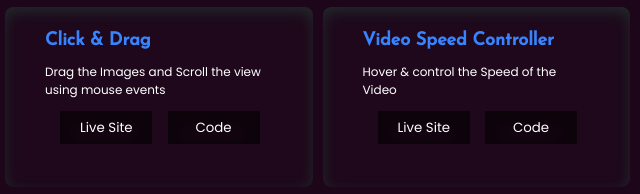
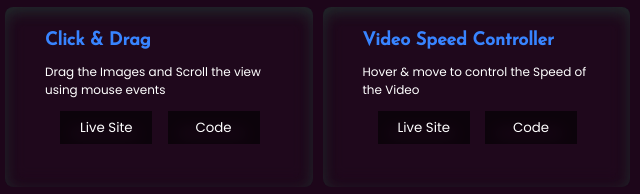
Before and after one commit to Hanu73/JavaScript30, a plain HTML site: page index.html in a window 1280 px wide. Shown: the part 1143-1337 px from the top of the page, 640-1280 px from the left. Drawn offline with Linux system fonts and the light colour scheme.

Commit message:
JavaScript - 28 : Video Speed Controller

```diff
--- a/index.html
+++ b/index.html
@@ -867,7 +867,7 @@
       <div class="card">
         <span class="project-name">Video Speed Controller</span>
 
-        <div class="description">Hover & control the Speed of the Video</div>
+        <div class="description">Hover & move to control the Speed of the Video</div>
 
         <div class="buttons">
           <button
```
Also changed, not shown: video-speed-controller/index.html (+1 -1 lines).
